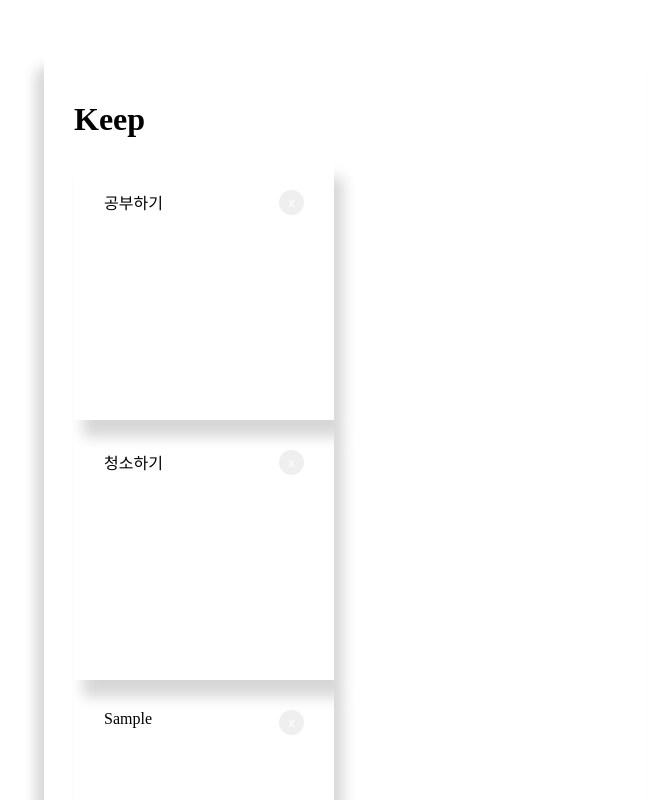
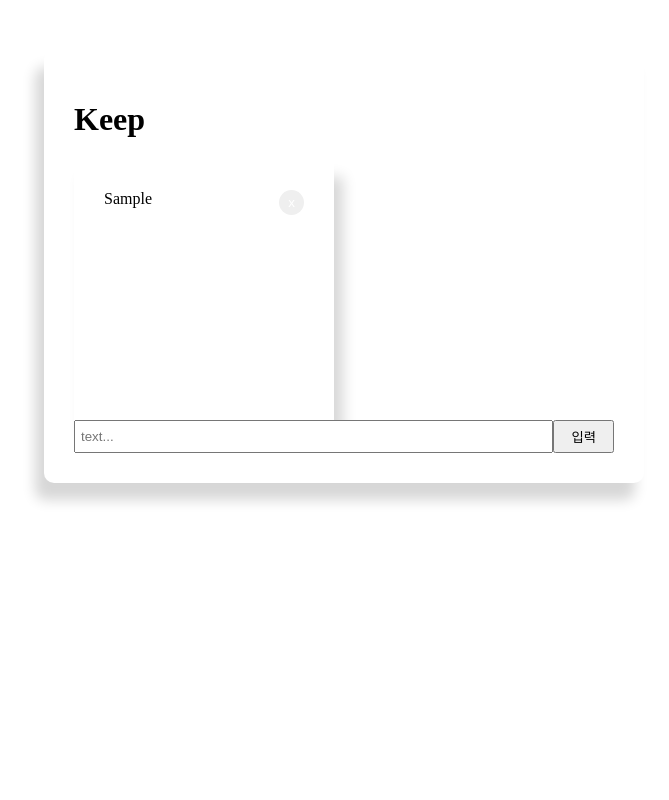
Before and after one commit to yungan9/KPT-Project, a React (Create React App) app: page / in a window 1280 px wide. Both pictures are taken after typing "Sample" into the empty fields and a click on the input "입력". Shown: the top 800 px of the page, without its empty margins (296-965 px from the left). Built offline with nearby package versions, Linux system fonts and the light colour scheme.

Commit message:
Feat:Separated into List Components

```diff
--- a/src/App.css
+++ b/src/App.css
@@ -11,21 +11,6 @@
   box-shadow: -9px 17px 13px rgb(0 0 0 / 16%);
 }
 
-.memoBlock{
-  width: 200px;
-  height: 200px;
-  padding: 30px;
-  box-shadow: 9px 17px 13px rgb(0 0 0 / 16%);
-}
-
-button{
-  color: #fff;
-  border: none;
-  padding: 5px 9px;
-  border-radius : 50%;
-  cursor: pointer;
-  float: right;
-}
 
 form{
   display: flex;
--- a/src/App.js
+++ b/src/App.js
@@ -1,27 +1,15 @@
 import logo from './logo.svg';
 import './App.css';
 import React, {useState} from 'react';
+import List from './components/List';
 
 function App() {
 
   const [todoData, setTodoData] = useState( [
-    {
-      id:"1",
-      title:"공부하기",
-    },
-    {
-      id:"2",
-      title:"청소하기",
-    }
+
   ]);
 
   const [value, setValue] = useState("");
-
-  const handleClick = (id) =>{
-    let newTodoData = todoData.filter(data => data.id !== id);
-    console.log('new', newTodoData);
-    setTodoData(newTodoData);
-  }
 
   const handleChange = (e) => {
     console.log('e',e.target.value);
@@ -42,13 +30,7 @@ function App() {
     <div className='container'>
       <div className='title'>
         <h1>Keep</h1>
-        {todoData.map(data => (
-          <div className='memoBlock' key={data.id}>
-            {data.title}
-            <button onClick={() => handleClick(data.id)}>x</button>
-          </div>
-        ))}
-
+        <List todoData={todoData} setTodoData={setTodoData}/>
         <form onSubmit={handleSubmit}>
           <input
             type='text'
--- /dev/null
+++ b/src/components/List.jsx
@@ -0,0 +1,21 @@
+import React from 'react';
+import '../style/List.css';
+
+export default function List({todoData, setTodoData}) {
+    const handleClick = (id) =>{
+        let newTodoData = todoData.filter(data => data.id !== id);
+        console.log('new', newTodoData);
+        setTodoData(newTodoData);
+        }
+
+    return (
+    <div>
+        {todoData.map(data => (
+            <div className='memoBlock' key={data.id}>
+                {data.title}
+                <button onClick={() => handleClick(data.id)}>x</button>
+            </div>
+            ))}
+        </div>
+    )
+}
--- /dev/null
+++ b/src/style/List.css
@@ -0,0 +1,15 @@
+.memoBlock{
+    width: 200px;
+    height: 200px;
+    padding: 30px;
+    box-shadow: 9px 17px 13px rgb(0 0 0 / 16%);
+  }
+
+  button{
+    color: #fff;
+    border: none;
+    padding: 5px 9px;
+    border-radius : 50%;
+    cursor: pointer;
+    float: right;
+  }
```
